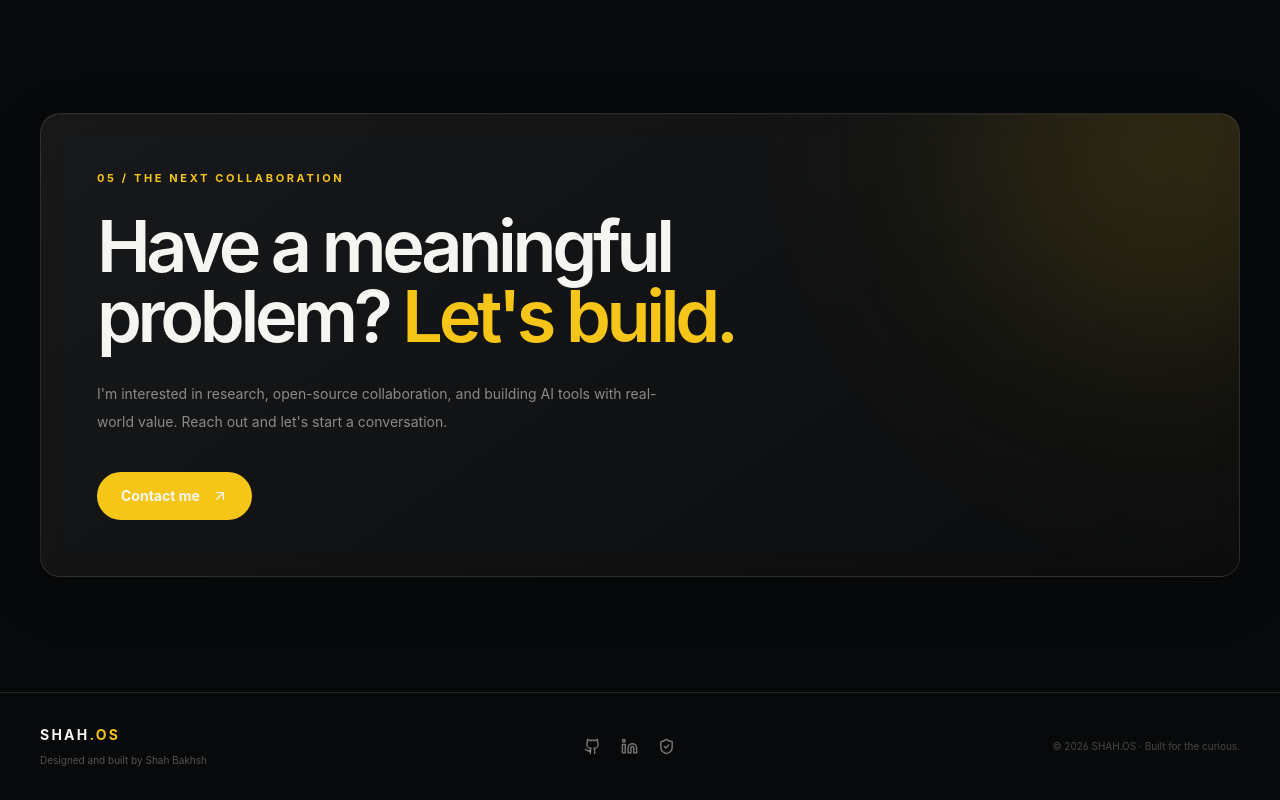
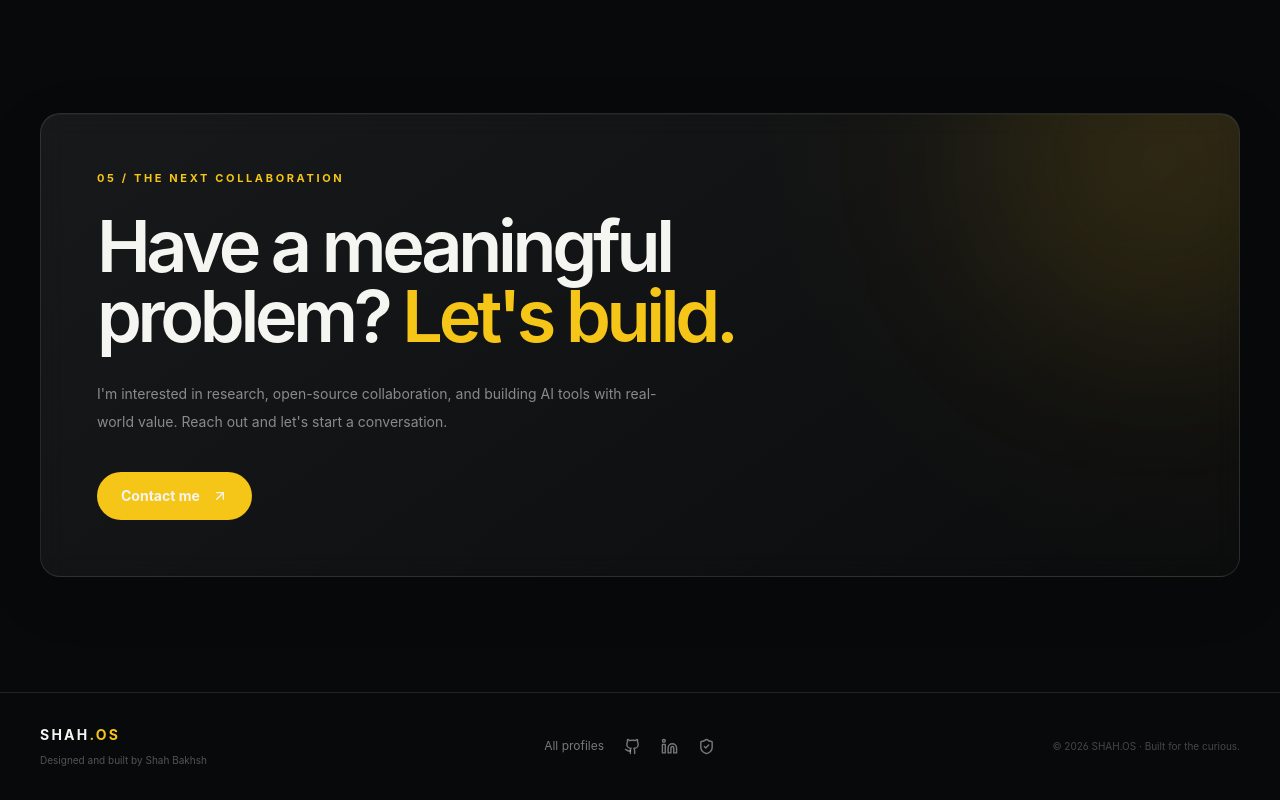
Before and after one commit to shah-bakhsh/shah-bakhsh-shah-os, a Next.js app: page / in a window 1280 px wide. Shown: the part 5962-6762 px from the top of the page. Built offline with nearby package versions, Linux system fonts and the light colour scheme.

Commit message:
seo: link public professional profiles from homepage footer

```diff
--- a/app/page.tsx
+++ b/app/page.tsx
@@ -258,7 +258,7 @@ export default function Home() {
         <div className="shell"><div className="panel relative overflow-hidden p-8 md:p-14"><div className="absolute -right-20 -top-28 h-80 w-80 rounded-full bg-[#f5c518]/10 blur-[90px]" /><div className="relative max-w-3xl"><p className="eyebrow mb-6">05 / The next collaboration</p><h2 className="text-5xl font-semibold leading-[.98] tracking-[-.06em] md:text-7xl">Have a meaningful problem? <span className="gold">Let&apos;s build.</span></h2><p className="mt-7 max-w-xl text-sm leading-7 text-white/50">I&apos;m interested in research, open-source collaboration, and building AI tools with real-world value. Reach out and let&apos;s start a conversation.</p><a href="mailto:shahbakhshtech@gmail.com" className="mt-9 inline-flex items-center gap-3 rounded-full bg-[#f5c518] px-6 py-3.5 text-sm font-bold text-black transition hover:bg-white">Contact me <ArrowUpRight size={16} /></a></div></div></div>
       </motion.section>
 
-      <footer aria-label="Footer" className="border-t border-white/10 py-8"><div className="shell flex flex-col items-center justify-between gap-5 text-center sm:flex-row sm:text-left"><div><p className="text-sm font-bold tracking-[.16em]">SHAH<span className="text-[#f5c518]">.OS</span></p><p className="mt-2 text-[10px] text-white/30">Designed and built by Shah Bakhsh</p></div><div className="flex items-center gap-5 text-white/45"><a href="https://github.com/shah-bakhsh" target="_blank" rel="noreferrer" aria-label="GitHub" className="transition hover:text-[#f5c518]"><Github size={17} /></a><a href="https://linkedin.com/in/shah-bakhsh" target="_blank" rel="noreferrer" aria-label="LinkedIn" className="transition hover:text-[#f5c518]"><Linkedin size={17} /></a><a href="mailto:shahbakhshtech@gmail.com" aria-label="Email" className="transition hover:text-[#f5c518]"><ShieldCheck size={17} /></a></div><p className="text-[10px] text-white/25">© 2026 SHAH.OS · Built for the curious.</p></div></footer>
+      <footer aria-label="Footer" className="border-t border-white/10 py-8"><div className="shell flex flex-col items-center justify-between gap-5 text-center sm:flex-row sm:text-left"><div><p className="text-sm font-bold tracking-[.16em]">SHAH<span className="text-[#f5c518]">.OS</span></p><p className="mt-2 text-[10px] text-white/30">Designed and built by Shah Bakhsh</p></div><div className="flex items-center gap-5 text-white/45"><a href="/links/" className="text-xs transition hover:text-[#f5c518]" aria-label="All professional profiles">All profiles</a><a href="https://github.com/shah-bakhsh" target="_blank" rel="noreferrer" aria-label="GitHub" className="transition hover:text-[#f5c518]"><Github size={17} /></a><a href="https://linkedin.com/in/shah-bakhsh" target="_blank" rel="noreferrer" aria-label="LinkedIn" className="transition hover:text-[#f5c518]"><Linkedin size={17} /></a><a href="mailto:shahbakhshtech@gmail.com" aria-label="Email" className="transition hover:text-[#f5c518]"><ShieldCheck size={17} /></a></div><p className="text-[10px] text-white/25">© 2026 SHAH.OS · Built for the curious.</p></div></footer>
 
       <AnimatePresence>
         {scrollProgress > 0.04 && !terminalOpen && (
```
